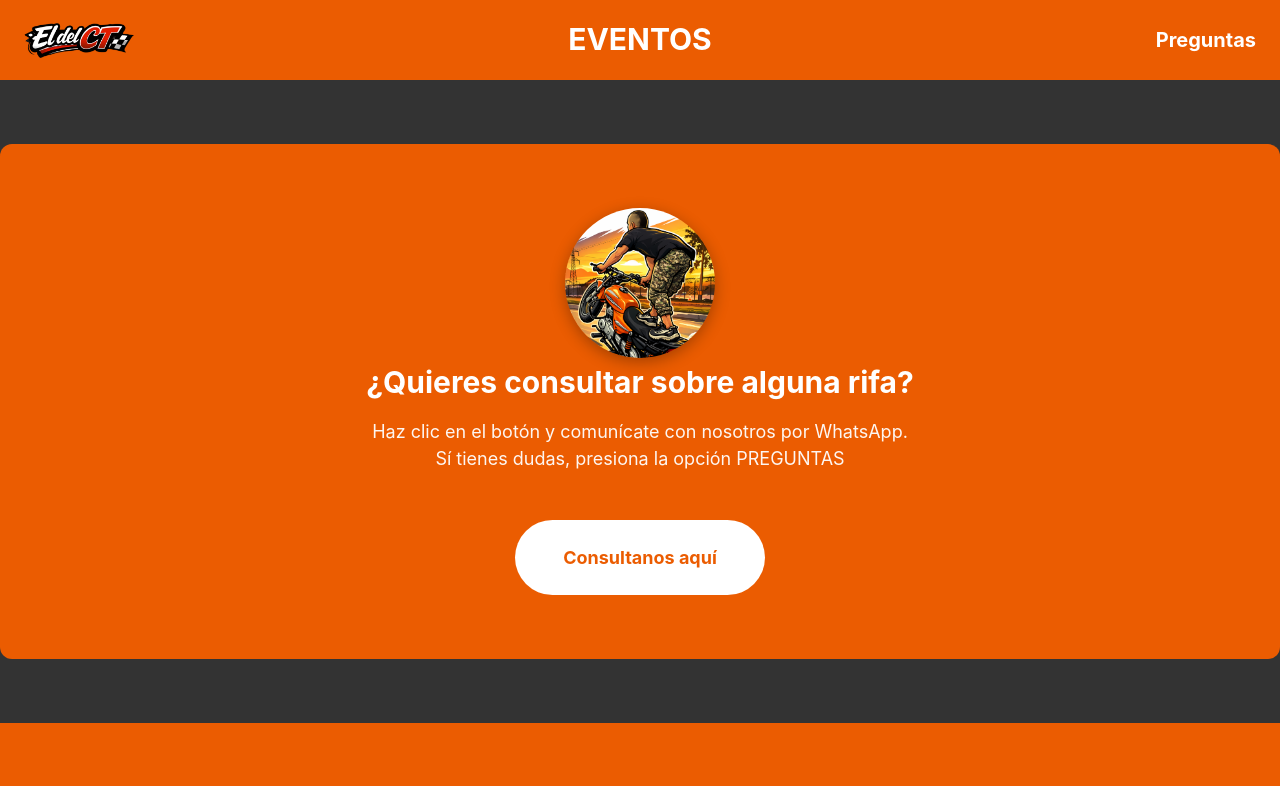
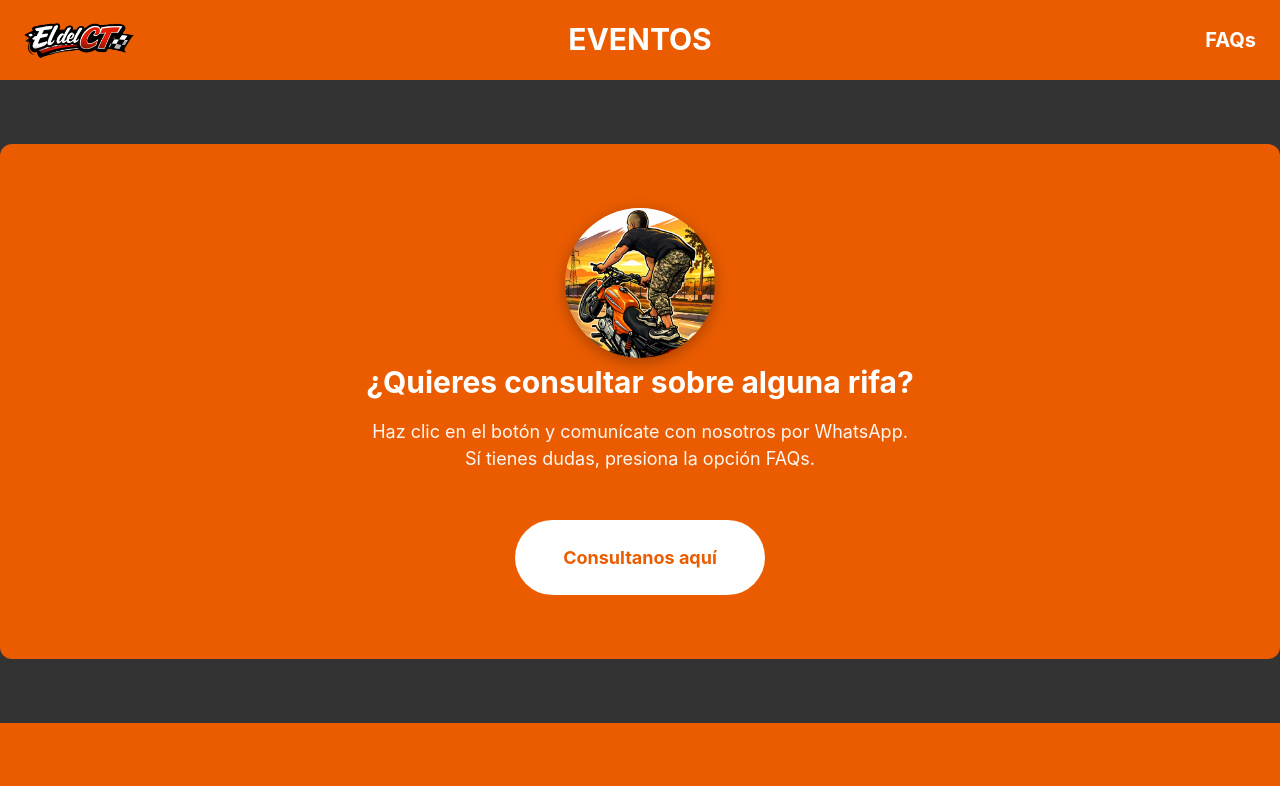
Before and after one commit to DanielSalvadorP/CT-Eventos, a Next.js app: page / in a window 1280 px wide. Shown: the top 786 px of the page. Built offline with nearby package versions, Linux system fonts and the light colour scheme.

Commit message:
ajuste en  pregunta frecuente

```diff
--- a/src/components/common/Header.jsx
+++ b/src/components/common/Header.jsx
@@ -53,7 +53,7 @@ export function Header({ isAdmin = false, onLogout }) {
           onMouseEnter={(e) => e.currentTarget.style.opacity = '0.8'}
           onMouseLeave={(e) => e.currentTarget.style.opacity = '1'}
           >
-            Preguntas
+            FAQs
           </Link>
         </div>
       </div>
--- a/src/components/public/CTABannerInicio.jsx
+++ b/src/components/public/CTABannerInicio.jsx
@@ -26,7 +26,7 @@ export function CTABannerInicio() {
 
       <p style={{ fontSize: 'var(--font-size-lg)', marginBottom: 'var(--space-2xl)', opacity: 0.95 }}>
         Haz clic en el botón y comunícate con nosotros por WhatsApp. <br />
-        Sí tienes dudas, presiona la opción PREGUNTAS
+        Sí tienes dudas, presiona la opción FAQs.
       </p>
 
       <a
```
